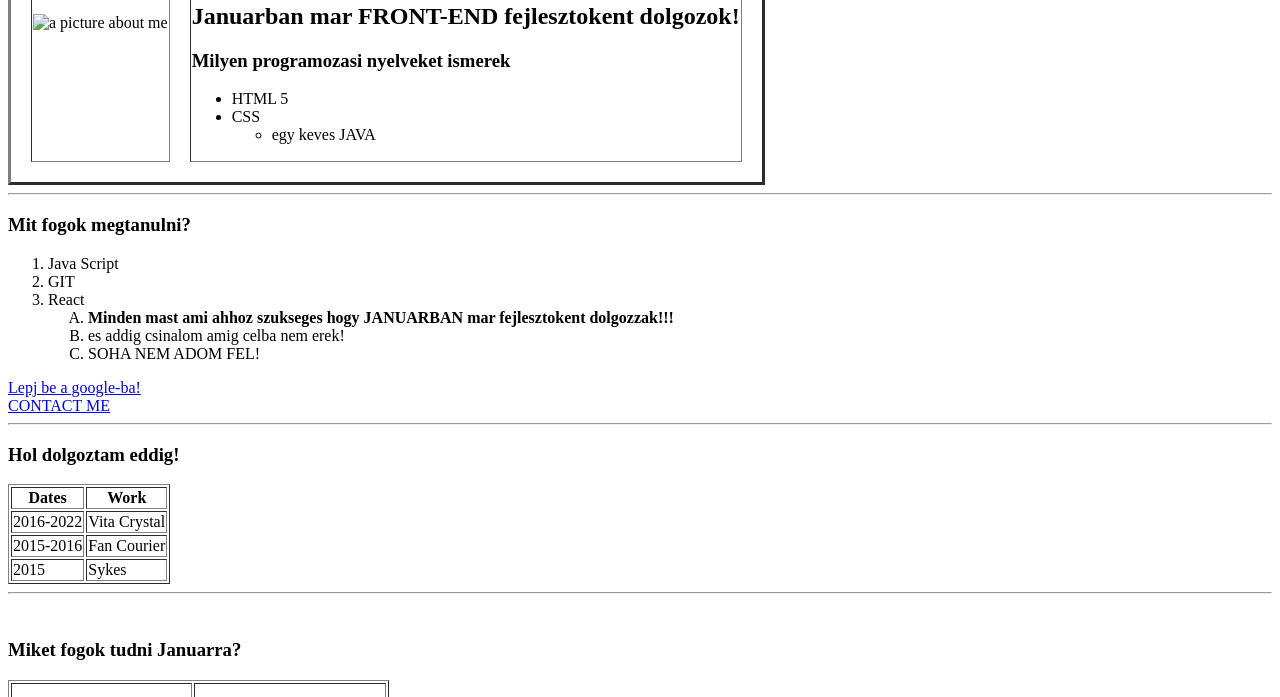
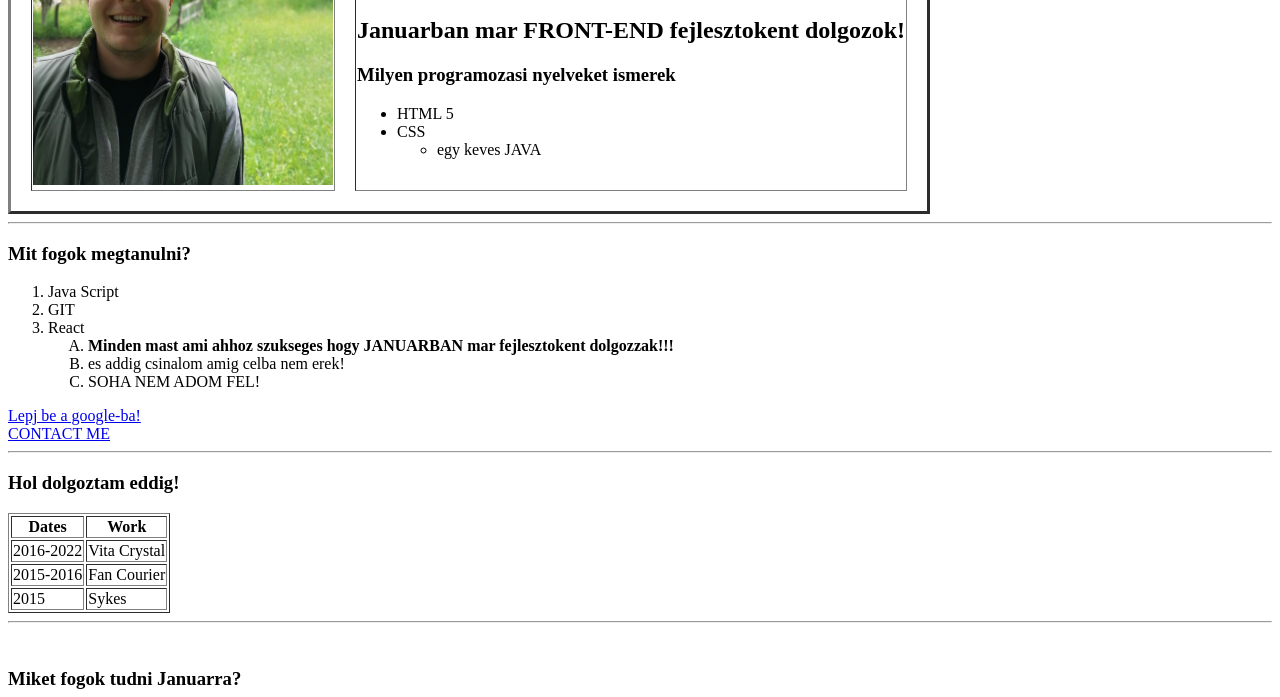
Before and after one commit to SzTas33/CV, a plain HTML site: page index.html in a window 1280 px wide. Shown: the part 148-845 px from the top of the page. Drawn offline with Linux system fonts and the light colour scheme.

Commit message:
Add files via upload

```diff
--- a/index.html
+++ b/index.html
@@ -9,7 +9,7 @@
 <body>
   <table border="3" cellspacing="20">
     <tr>
-      <td> <img src="iamges/tasi.jpg" alt="a picture about me" height="300" width="300"></td>
+      <td> <img src="images/tasi.png" alt="a picture about me" height="300" width="300"></td>
       <td>
         <h1>Szabo Tas</h1>
         <p><em>Front End <strong>developer!!!</strong></em></p>
```
Also changed, not shown: images/tasi.png (added).
